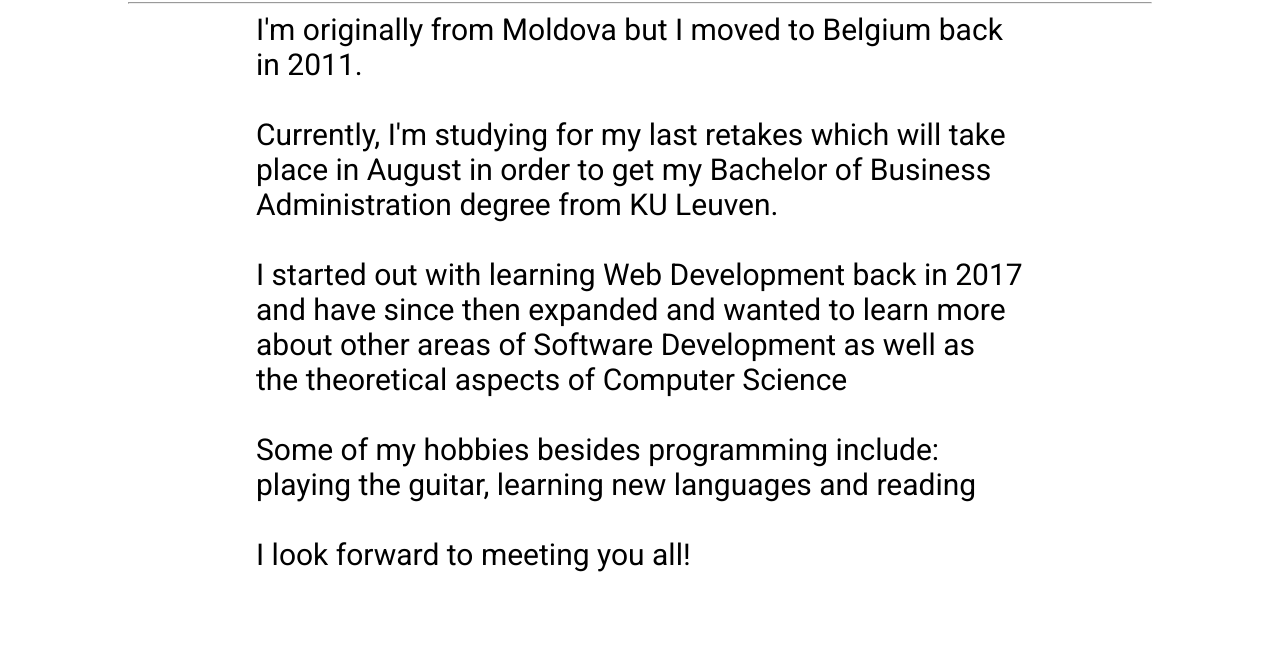
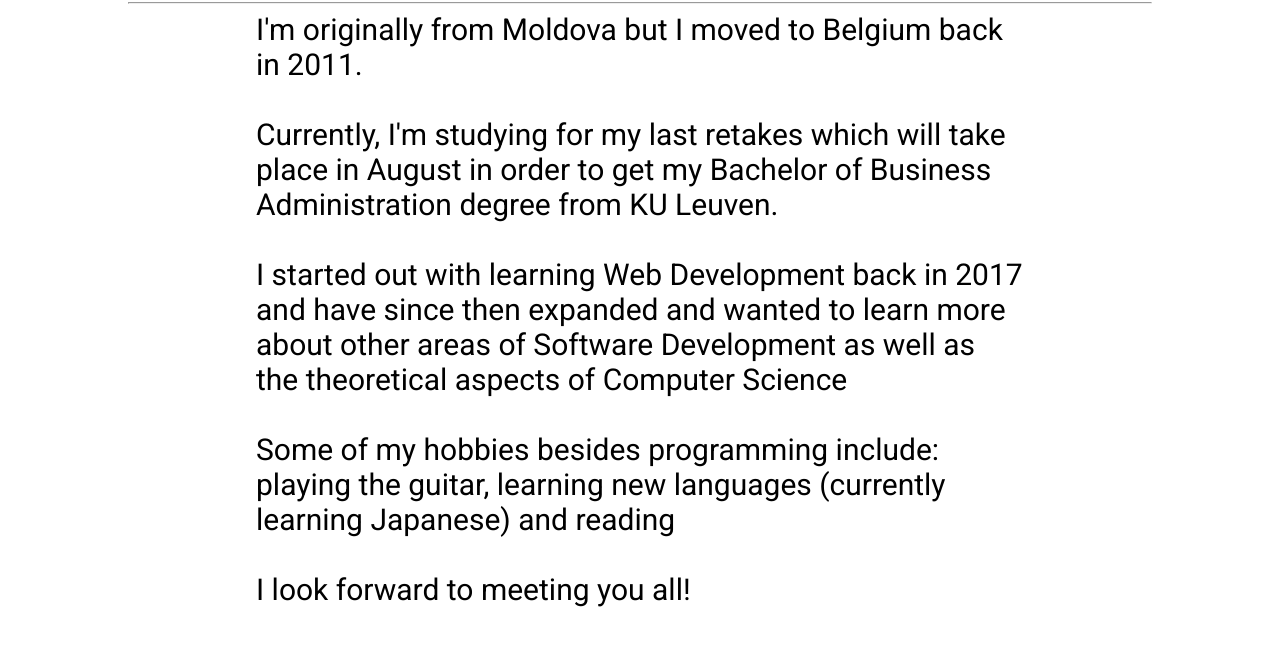
Before and after one commit to nelup20/HTML_CSS_assignment, a plain HTML site: page views/about.html in a window 1280 px wide. Shown: the part 199-844 px from the top of the page. Before the commit the page ends 821 px from the top, so only its background shows below. Drawn offline with Linux system fonts and the light colour scheme.

Commit message:
forgot to include detail in about page

```diff
--- a/views/about.html
+++ b/views/about.html
@@ -31,7 +31,7 @@
         <div>I'm originally from Moldova but I moved to Belgium back in 2011.</div><br>
         <div>Currently, I'm studying for my last retakes which will take place in August in order to get my Bachelor of Business Administration degree from KU Leuven.</div><br>
         <div>I started out with learning Web Development back in 2017 and have since then expanded and wanted to learn more about other areas of Software Development as well as the theoretical aspects of Computer Science</div><br>
-        <div>Some of my hobbies besides programming include: playing the guitar, learning new languages and reading</div><br>
+        <div>Some of my hobbies besides programming include: playing the guitar, learning new languages (currently learning Japanese) and reading</div><br>
         <div>I look forward to meeting you all!</div>
         </div>
     </div>
```
